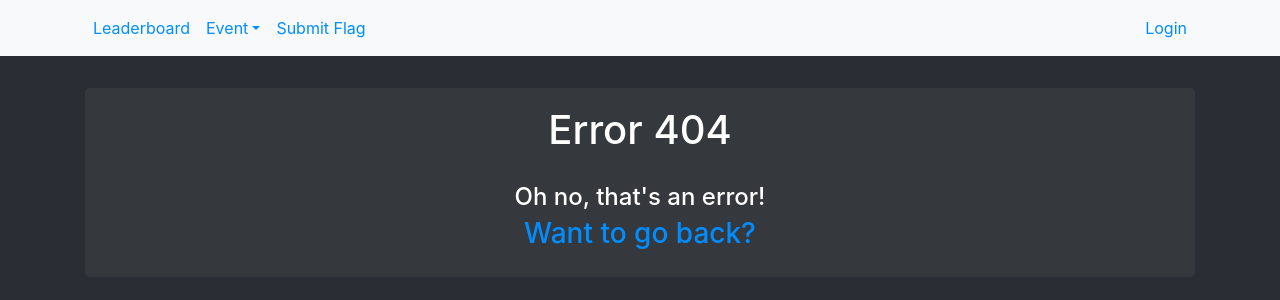
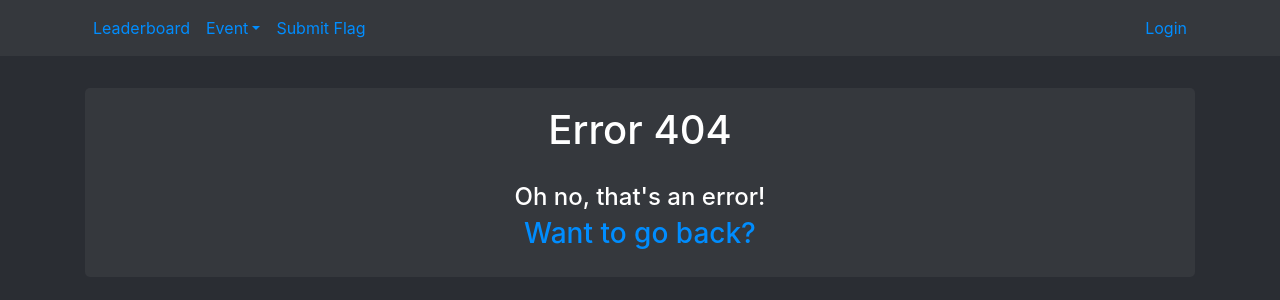
Before and after one commit to Jamie-/ctf-flag-tracker, a Flask app: page /admin in a window 1280 px wide. Shown: the top 300 px of the page. Run offline with Flask 2, Linux system fonts and the light colour scheme; parts of the project's set-up code (start-up, migrations or seed data) failed here and were passed over; some libraries are stand-ins or nearby versions.

Commit message:
Made navbar dark

```diff
--- a/tracker/templates/admin/template.html
+++ b/tracker/templates/admin/template.html
@@ -8,8 +8,8 @@
         <title>{{ title }} - Flag Tracker</title>
     </head>
     <body>
-        <nav class="navbar navbar-expand-lg navbar-light bg-light">
-            <button class="navbar-toggler bg-light" type="button" data-toggle="collapse" data-target="#navbarSupportedContent" aria-controls="navbarSupportedContent" aria-expanded="false" aria-label="Toggle navigation">
+        <nav class="navbar navbar-expand-lg navbar-light bg-dark">
+            <button class="navbar-toggler bg-dark" type="button" data-toggle="collapse" data-target="#navbarSupportedContent" aria-controls="navbarSupportedContent" aria-expanded="false" aria-label="Toggle navigation">
                 <span class="navbar-toggler-icon"></span>
             </button>
             <div class="container">
--- a/tracker/templates/template.html
+++ b/tracker/templates/template.html
@@ -8,8 +8,8 @@
         <title>{{ title }} - Flag Tracker</title>
     </head>
     <body>
-        <nav class="navbar navbar-expand-lg navbar-light bg-light">
-            <button class="navbar-toggler bg-light" type="button" data-toggle="collapse" data-target="#navbarSupportedContent" aria-controls="navbarSupportedContent" aria-expanded="false" aria-label="Toggle navigation">
+        <nav class="navbar navbar-expand-lg navbar-light bg-dark">
+            <button class="navbar-toggler bg-dark" type="button" data-toggle="collapse" data-target="#navbarSupportedContent" aria-controls="navbarSupportedContent" aria-expanded="false" aria-label="Toggle navigation">
                 <span class="navbar-toggler-icon"></span>
             </button>
             <div class="container">
```
